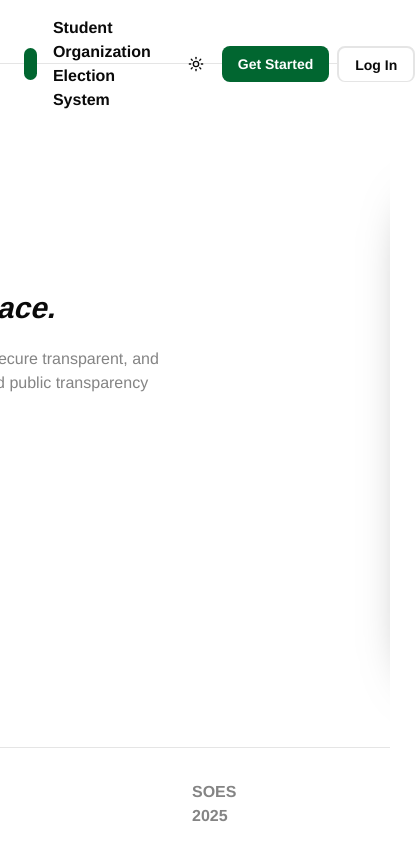
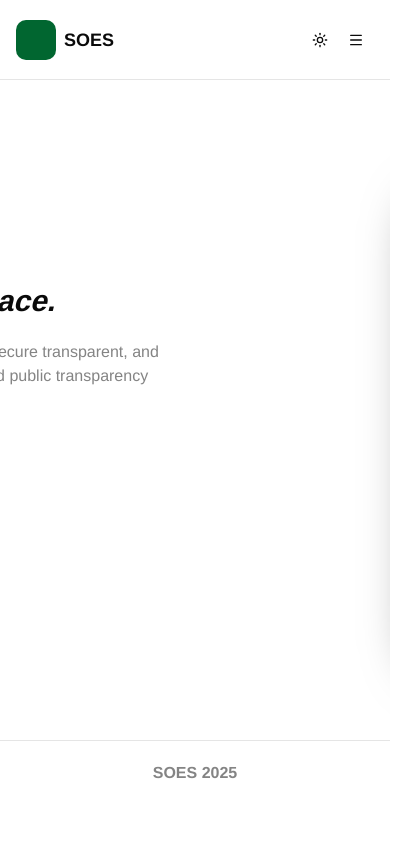
Before and after one commit to CSci-153-Web-Systems-and-Technologies/batch-2025-soes-web, a Next.js app: page / in a window 390 px wide. Shown: the whole page, 415 px wide, since content can reach past the window. Built offline with nearby package versions, Linux system fonts and the light colour scheme.

Commit message:
Add dynamic responsiveness for landing page header and footer
Added dynamic responsiveness for mobile and desktop for header and footer of the landing page.

```diff
--- a/app/components/LandingPageFooter.tsx
+++ b/app/components/LandingPageFooter.tsx
@@ -2,7 +2,7 @@ import React from "react";
 
 const LandingPageFooter = () => {
   return (
-    <div className="w-screen h-16 px-48 pt-8 bg- border-t border-border inline-flex flex-col justify-start items-start">
+    <div className="w-full h-16 px-4 sm:px-8 md:px-20 pt-5 border-t border-border flex flex-col justify-start items-start">
       <div className="self-stretch h-6 relative">
         <div className="text-center text-foreground/50 justify-start font-bold leading-normal">
           SOES 2025
--- a/app/components/LandingPageHeader.tsx
+++ b/app/components/LandingPageHeader.tsx
@@ -1,31 +1,60 @@
-import React from "react";
+"use client";
+
+import React, { useState } from "react";
 import { ModeToggle } from "./ModeToggle";
 import { Button } from "@/components/ui/button";
+import { Menu, X } from "lucide-react";
 
 const LandingPageHeader = () => {
+  const [isMenuOpen, setIsMenuOpen] = useState(false);
+
   return (
-    <div className="w-full h-16 px-6 pt-4 pb-5 border-b border-border inline-flex flex-col justify-start items-start">
-      <div className="self-stretch flex justify-between items-center gap-2">
-        <div className="flex items-center gap-4">
-          {/*Change rounded-[10px] with icon*/}
-          <div className="w-8 h-8 bg-green-800 rounded-[10px]" />
-          <div className="text-foreground text-md font-bold leading-normal">
-            Student Organization Election System
-          </div>
+    <header className="w-full h-20 px-4 sm:px-8 md:px-20 py-5 border-b">
+      <div className="flex justify-between items-center h-full">
+        {/* Logo and Site Name */}
+        <div className="flex items-center gap-2 sm:gap-4">
+          {/*First div is placeholder for icon ^__^*/}
+          <div className="w-10 h-10 bg-green-800 rounded-[10px]" />
+          <div className="text-foreground text-lg font-bold">SOES</div>
         </div>
 
-        <div className="inline-flex justify-start items-center gap-2">
+        {/* Desktop Navigation */}
+        <div className="hidden md:flex items-center gap-2">
           <ModeToggle />
-          {/* Add Get Started Function Here!! */}
           <Button className="bg-green-800 font-bold text-white hover:bg-green-900">
             Get Started
           </Button>
-          <Button className="bg-background border-2 border-b font-bold text-foreground hover:bg-foreground/5">
+          <Button variant="outline" className="font-bold">
             Log In
           </Button>
         </div>
+
+        {/* Mobile Menu Button */}
+        <div className="md:hidden flex items-center">
+          <ModeToggle />
+          <Button
+            variant="ghost"
+            size="icon"
+            onClick={() => setIsMenuOpen(!isMenuOpen)}
+          >
+            {isMenuOpen ? <X /> : <Menu />}
+            <span className="sr-only">Toggle menu</span>
+          </Button>
+        </div>
       </div>
-    </div>
+
+      {/* Mobile Menu */}
+      {isMenuOpen && (
+        <div className="md:hidden mt-4 flex flex-col gap-4 bg-background p-4 rounded-md border">
+          <Button className="bg-green-800 font-bold text-white hover:bg-green-900 w-full">
+            Get Started
+          </Button>
+          <Button variant="outline" className="font-bold w-full">
+            Log In
+          </Button>
+        </div>
+      )}
+    </header>
   );
 };
 
--- a/app/layout.tsx
+++ b/app/layout.tsx
@@ -27,7 +27,9 @@ export default function RootLayout({
 }>) {
   return (
     <html lang="en" suppressHydrationWarning>
-      <head />
+      <head>
+        <meta name="viewport" content="width=device-width, initial-scale=1.0" />
+      </head>
       <body className={`${arimo.variable} ${spaceMono.variable}`}>
         <ThemeProvider
           attribute="class"
```
